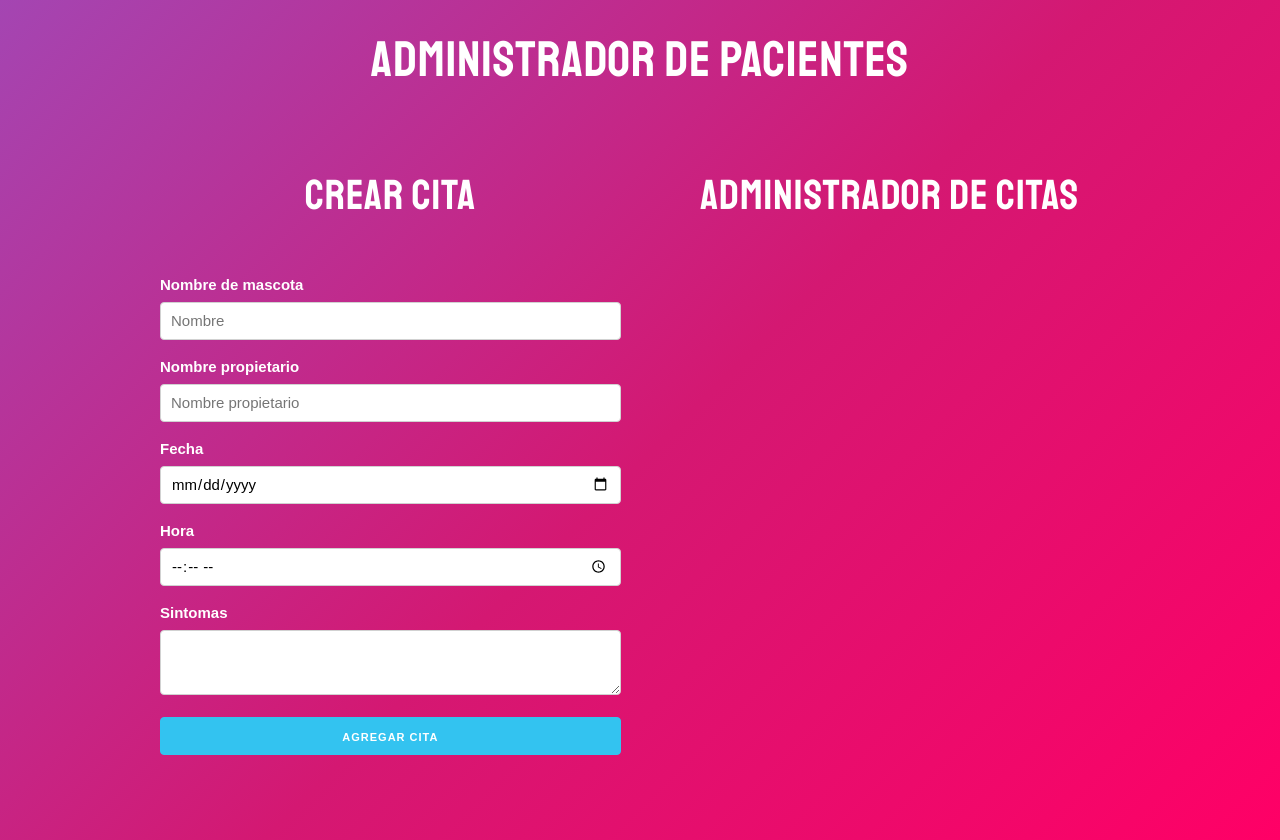
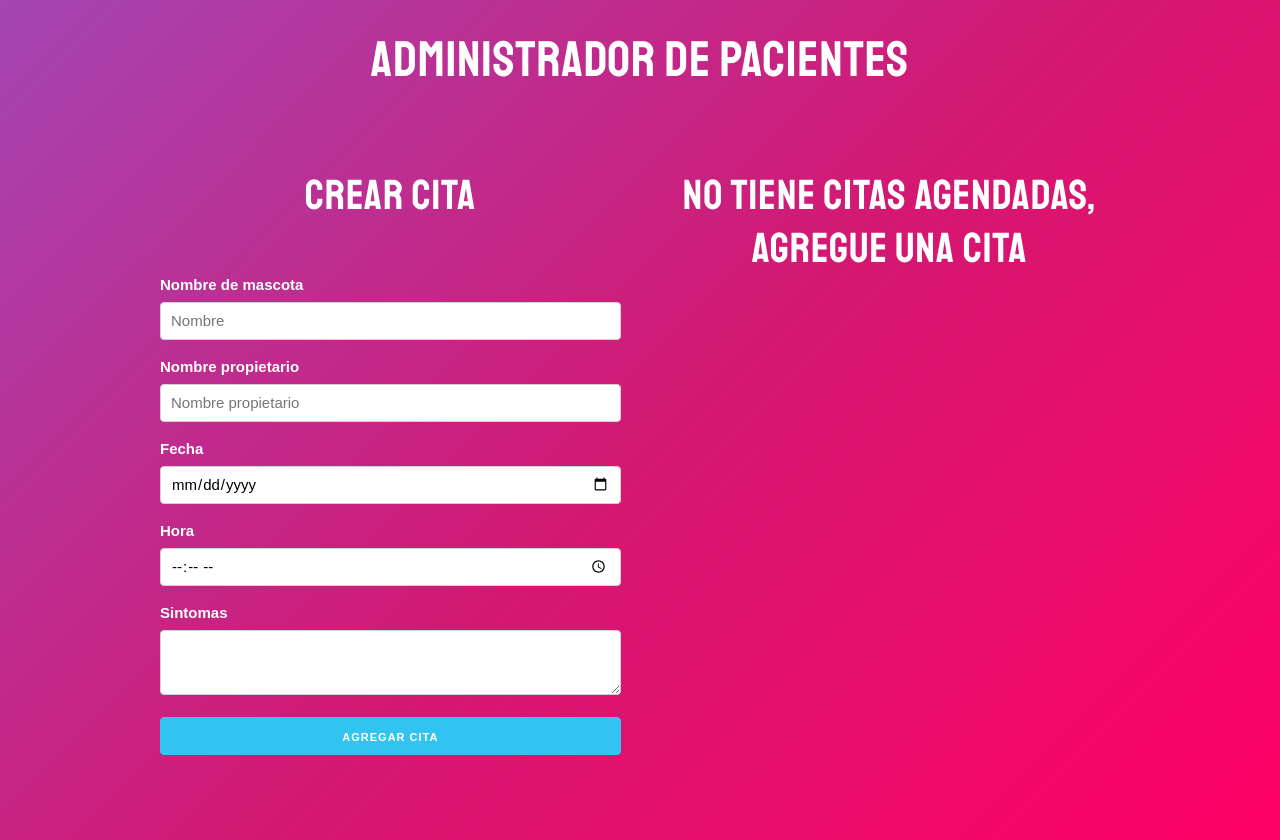
Before and after one commit to fgonzalezberro/appointment-system, a React (Create React App) app: page / in a window 1280 px wide. Built offline with nearby package versions, Linux system fonts and the light colour scheme.

Commit message:
showing message conditionally

```diff
--- a/src/App.js
+++ b/src/App.js
@@ -28,6 +28,8 @@ function App() {
     saveAppointments(updateAppointments);
   }
 
+  const titulo = appointments.length === 0 ? 'No tiene citas agendadas, agregue una cita' : 'Eliminar citas';
+
   return (
     <Fragment>
       <h1>Administrador de pacientes</h1>
@@ -40,7 +42,7 @@ function App() {
           </div>
 
           <div className='one-half column'>
-            <h2>Administrador de citas</h2>
+            <h2>{titulo}</h2>
             {appointments.map(cita => (
               <Cita
                 cita={cita}
```
